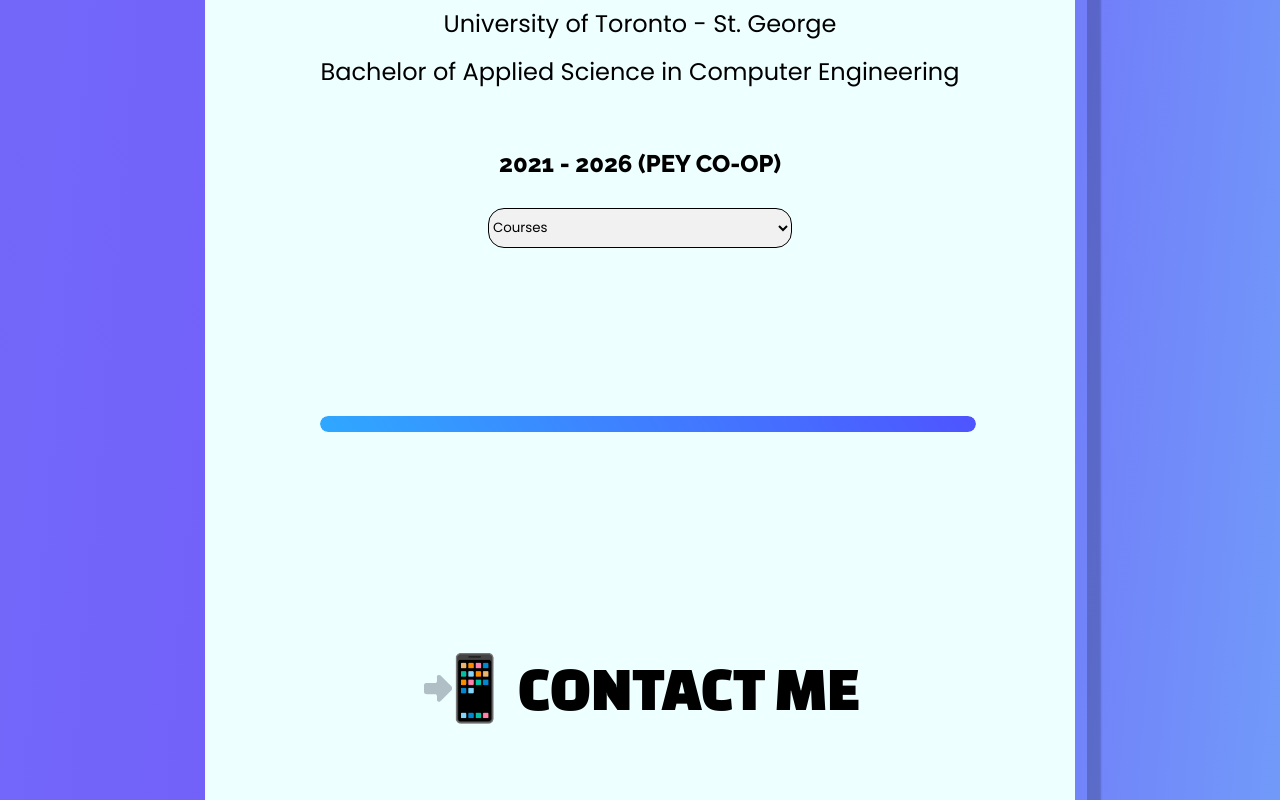
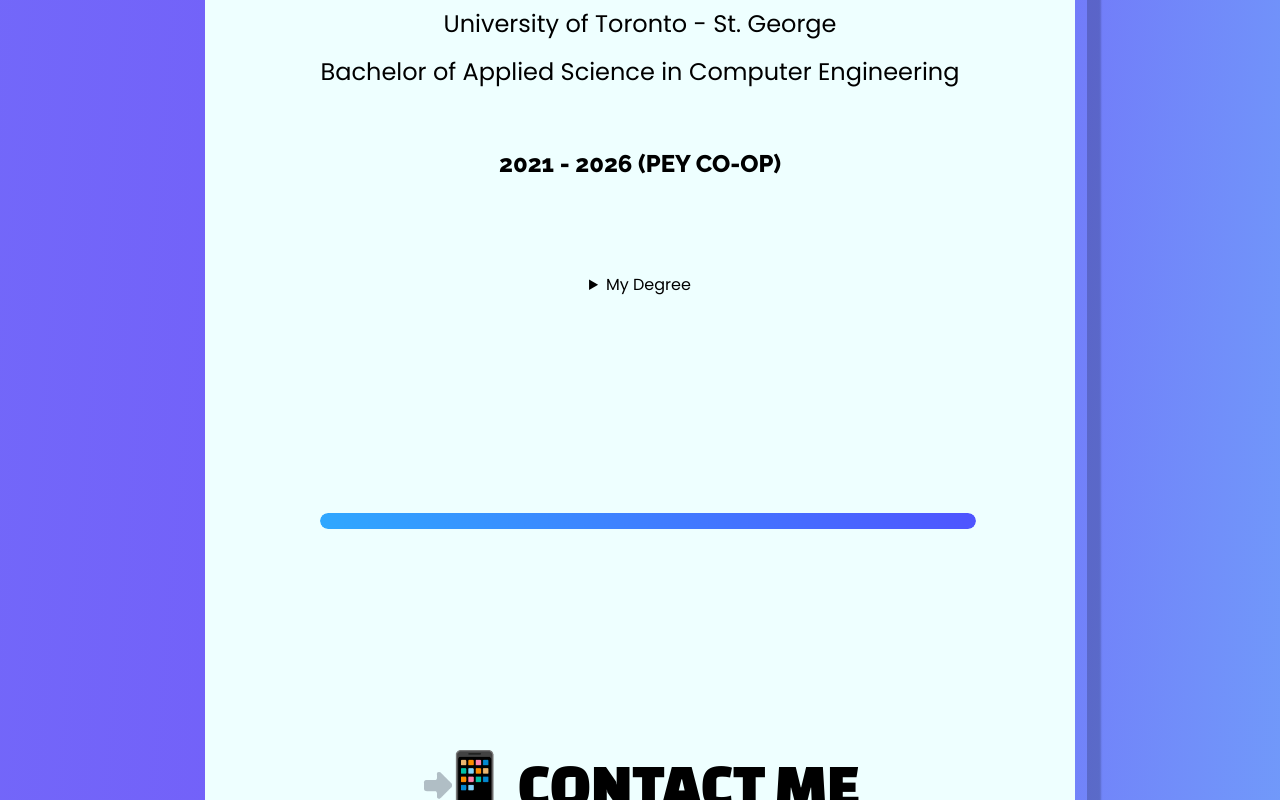
Before and after one commit to theskim/Website, a React (Create React App) app: page / in a window 1280 px wide. Shown: the part 1904-2704 px from the top of the page. Built offline with nearby package versions, Linux system fonts and the light colour scheme.

Commit message:
courses table added

```diff
--- /dev/null
+++ b/src/components/pages/Home/DegreeTable.jsx
@@ -0,0 +1,85 @@
+const DegreeTable = () => {
+    const firstYear = {
+        "First Semester": [
+            {"APS100: Orientation to Engineering": "https://engineering.calendar.utoronto.ca/course/aps100h1"},
+            {"APS110: Engineering Chemistry & Materials Science": "https://engineering.calendar.utoronto.ca/course/aps105h1"},
+            {"APS111: Engineering Strategies & Practice I": "https://engineering.calendar.utoronto.ca/course/aps111h1"},
+            {"CIV100: Mechanics": "https://engineering.calendar.utoronto.ca/course/civ100h1"},
+            {"MAT186: Calculus I": "https://engineering.calendar.utoronto.ca/course/mat186h1"},
+            {"MAT188: Linear Algebra": "https://engineering.calendar.utoronto.ca/course/mat188h1"}
+        ],
+        "Second Semester": [
+            {"APS105: Computer Fundamentals": "https://engineering.calendar.utoronto.ca/course/aps105h1"},
+            {"APS112: Engineering Strategies & Practice II": "https://engineering.calendar.utoronto.ca/course/aps112h1"},
+            {"ECE110: Electrical Fundamentals": "https://engineering.calendar.utoronto.ca/course/ece110h1"},
+            {"ECE191: Intro to Electrical & Computer Engineering": "https://engineering.calendar.utoronto.ca/course/ece191h1"},
+            {"MAT187: Calculus II": "https://engineering.calendar.utoronto.ca/course/mat187h1"},
+            {"MIE100: Dynamics": "https://engineering.calendar.utoronto.ca/course/mie100h1"}
+        ]
+    };
+    const secondYear = {
+        "First Semester": [
+            {"ECE201: Electrical and Computer Engineering Seminar": "https://engineering.calendar.utoronto.ca/course/ece201h1"},
+            {"ECE212: Circuit Analysis": "https://engineering.calendar.utoronto.ca/course/ece212h1"},
+            {"ECE241: Digital Systems": "https://engineering.calendar.utoronto.ca/course/ece241h1"},
+            {"ECE244: Programming Fundamentals": "https://engineering.calendar.utoronto.ca/course/ece244h1"},
+            {"MAT290: Advanced Engineering Mathematics": "https://engineering.calendar.utoronto.ca/course/mat290h1"},
+            {"MAT291: Calculus III": "https://engineering.calendar.utoronto.ca/course/mat291h1"}
+        ],
+        "Second Semester": [
+            {"ECE216: Signals and Systems": "https://engineering.calendar.utoronto.ca/course/ece216h1"},
+            {"ECE221: Electric and Magnetic Fields": "https://engineering.calendar.utoronto.ca/course/ece221h1"},
+            {"ECE231: Introductory Electronics": "https://engineering.calendar.utoronto.ca/course/ece231h1"},
+            {"ECE243: Computer Organization": "https://engineering.calendar.utoronto.ca/course/ece243h1"},
+            {"ECE297: Software Communication and Design": "https://engineering.calendar.utoronto.ca/course/ece297h1"},
+            {"": ""},
+        ]
+    };
+
+    const mapObject = (obj) => {
+        return obj["First Semester"].map((x, i) => (
+            <tr>
+                <td>
+                    <a href={Object.values(x)}>{Object.keys(x)}</a>
+                </td>
+                <td>
+                    <a href={Object.values(obj["Second Semester"][i])}>{Object.keys(obj["Second Semester"][i])}</a>
+                </td>
+            </tr>
+        ));
+    }
+
+    return (
+        <details>
+            <summary>My Degree</summary>
+            <span>
+                <details>
+                    <summary>First Year</summary>
+                    <span>
+                        <table>
+                            <tr>
+                                <th>Fall 2021</th>
+                                <th>Winter 2021</th>
+                            </tr>
+                            {mapObject(firstYear)}
+                        </table>
+                    </span>
+                </details>
+                <details>
+                    <summary>Second Year</summary>
+                    <span>
+                        <table>
+                            <tr>
+                                <th>Fall 2022</th>
+                                <th>Winter 2022</th>
+                            </tr>
+                            {mapObject(secondYear)}
+                        </table>
+                    </span>
+                </details>
+            </span>
+        </details>
+    );
+}
+
+export default DegreeTable;
--- a/src/components/pages/Home/Education.css
+++ b/src/components/pages/Home/Education.css
@@ -7,7 +7,7 @@
     padding-bottom: 20vh;
 }
 
-.school-information title, .text, .year-text, .description-text {
+.school-information title, .school-information h2, .school-information p {
     display: inline-block;
     text-align: center;
     margin-left: 7vw;
@@ -39,11 +39,33 @@
     line-height: min(6.5vw, 3rem);
 }
 
-.school-information select {
-    background: #f1f1f1;
-    border-color: #000;
-    height: 5vh;
-    width: 19rem;
+.school-information details {
     font-family: var(--default-text-font);
+    font-size: min(3vw, 1rem);
     border-radius: 1rem;
+    margin-top: min(9vw, 3rem);
+    margin: min(3vw, 1rem);
 }
+
+.school-information table, .school-information th, .school-information td {
+    border: 1px solid rgb(79, 84, 255);
+}
+
+.school-information th {
+    background-color: rgb(79, 84, 255);
+    color: rgb(244, 254, 255);
+}
+
+.school-information td {
+    padding: 1rem;
+}
+
+.school-information a, .school-information a:visited {
+    color: rgb(49, 53, 182);
+    transition: all 0.7s ease-out;
+}
+
+.school-information summary {
+    margin-top: min(3rem, 9vw);
+    margin-bottom: min(2rem, 6vw);
+}
--- a/src/components/pages/Home/Education.jsx
+++ b/src/components/pages/Home/Education.jsx
@@ -1,5 +1,6 @@
 import "./Education.css";
 import { UofT } from "../../../assets";
+import DegreeTable from "./DegreeTable";
 
 const Title = () => {
   return (
@@ -20,35 +21,7 @@
       <h2>
         2021 - 2026 (PEY CO-OP)
       </h2>
-      <select onchange="if(this.value) location.href=(this.value);">
-        <option value="" selected disabled hidden>Courses</option>
-        <optgroup label="Software">
-          <option value="8">APS105: Computer Fundamentals</option>
-        </optgroup>
-        <optgroup label="Electrical">
-          <option value="11">ECE110: Electrical Fundamentals</option>
-        </optgroup>
-        <optgroup label="Engineering Design">
-          <option value="https://engineering.calendar.utoronto.ca/course/aps100h1">APS111: Engineering Strategies & Practice I</option>
-          <option value="7">APS112: Engineering Strategies & Practice II</option>
-        </optgroup>
-        <optgroup label="Mathematics">
-          <option value="6">MAT186: Calculus I</option>
-          <option value="9">MAT187: Calculus II</option>
-          <option value="5">MAT188: Linear Algebra</option>
-        </optgroup>
-        <optgroup label="Physics">
-          <option value="3">CIV100: Mechanics</option>
-          <option value="10">MIE100: Dynamics</option>
-        </optgroup>
-        <optgroup label="Chemistry / Material Science">
-          <option value="4">APS110: Engineering Chemistry & Materials Science</option>
-        </optgroup>
-        <optgroup label="Seminar">
-          <option value="https://engineering.calendar.utoronto.ca/course/aps100h1">APS100: Orientation to Engineering</option>
-          <option value="12">ECE191: Intro to Electrical & Computer Engineering</option>
-        </optgroup>
-      </select>
+      <DegreeTable/>
     </>
   )
 }
```
